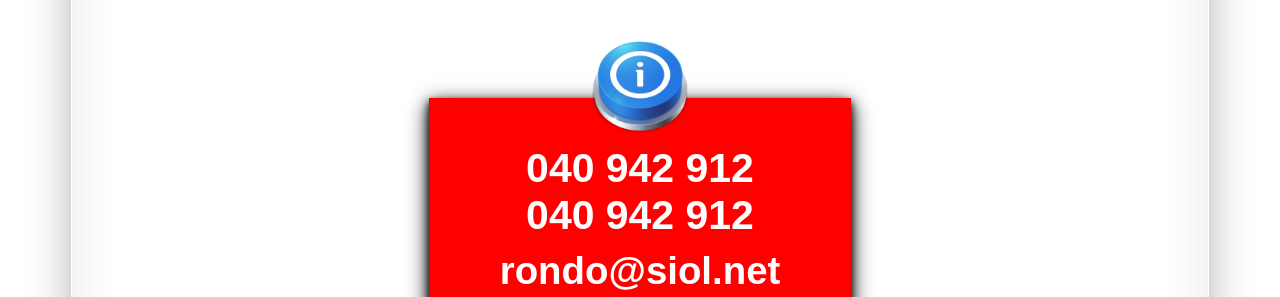
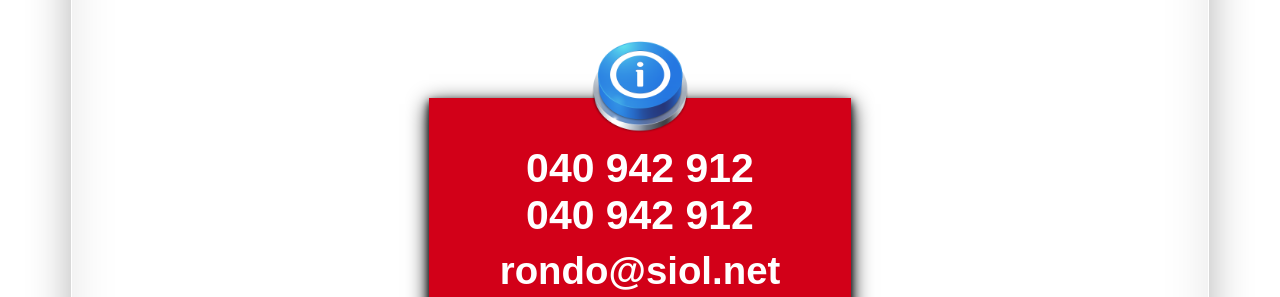
Before and after one commit to gasperr/tibaran-landing, a website: page rondo-webpage/index.html in a window 1280 px wide. Shown: the part 631-928 px from the top of the page. Drawn offline with Linux system fonts and the light colour scheme; files whose address does not match are found by name.

Commit message:
rondo uat

```diff
--- a/rondo-webpage/css/main.css
+++ b/rondo-webpage/css/main.css
@@ -95,7 +95,7 @@
 }
 
 .body .main-info-square {
-    background: red;
+    background: #d20018;
     max-width: 33vw;
     margin: auto;
     box-shadow: 0 4px 8px 0 rgb(0 0 0), 0 6px 20px 0 rgb(0 0 0);
```
